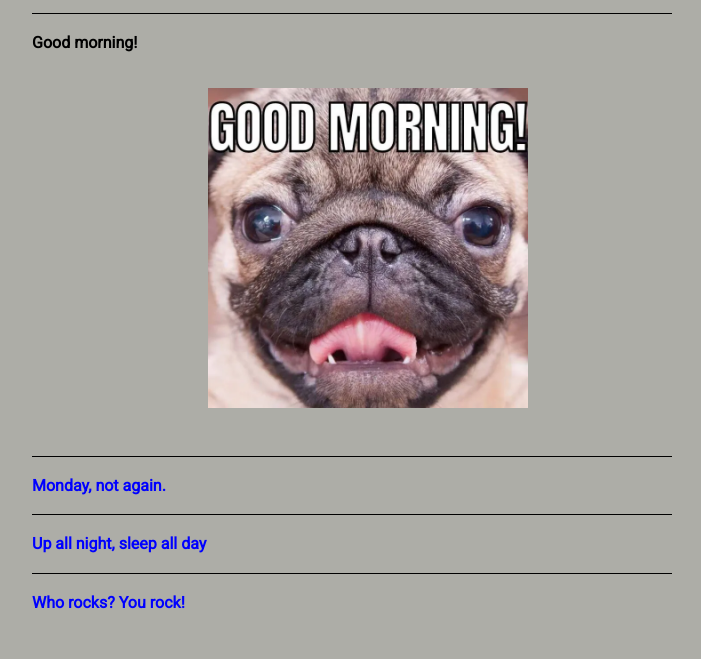
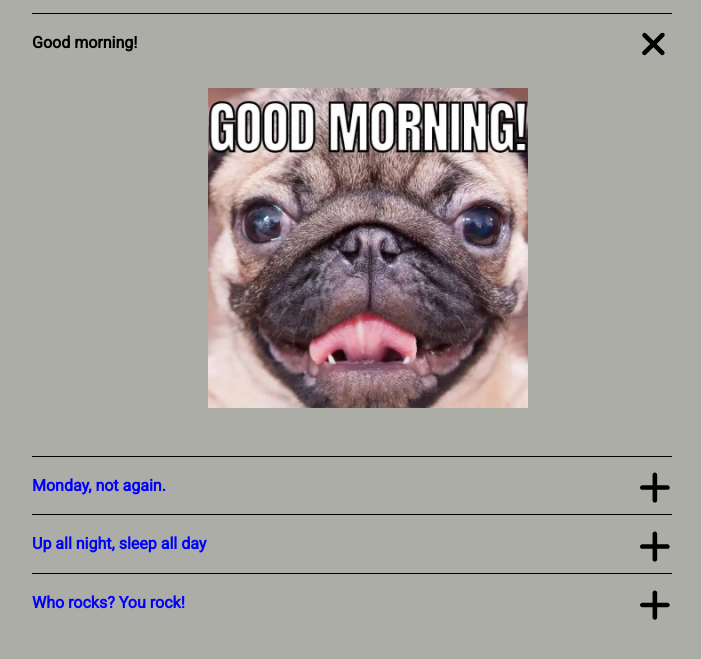
Before and after one commit to okrul/cssBayan, a plain HTML site: page index.html in a window 1280 px wide. Shown: the part 73-732 px from the top of the page, without its empty margins (288-989 px from the left). Drawn offline with Linux system fonts and the light colour scheme.

Commit message:
feat: implemented click active item

```diff
--- a/index.html
+++ b/index.html
@@ -24,23 +24,32 @@
             <ul class="mems_list">
                 <li class="mems_item">
                     <input type="radio" class="radio" id="radio1" name="mem-radio" checked>
-                    <label class="mem_label" for="radio1">Good morning!</label>
-                    <div class="mem"><img src="img/good-morning-puppy-meme-720x720.jpg.webp" alt="" class="mem-img"></div>
+                    <label class="mem_label" for="radio1">
+                        <div class="mem_header">Good morning!</div>
+                        <div class="mem"><img src="img/good-morning-puppy-meme-720x720.jpg.webp" alt="" class="mem-img"></div>
+                    </label>
                 </li>
                 <li class="mems_item">
                     <input type="radio" class="radio" id="radio2" name="mem-radio">
-                    <label class="mem_label" for="radio2">Monday, not again.</label>
-                    <div class="mem"><img src="img/monday-puppy-meme-720x720.jpg.webp" alt="" class="mem-img"></div>
+                    <label class="mem_label" for="radio2">
+                        <div class="mem_header">Monday, not again.</div>
+                        <div class="mem"><img src="img/monday-puppy-meme-720x720.jpg.webp" alt="" class="mem-img"></div>
+                    </label>
                 </li>
                 <li class="mems_item">
                     <input type="radio" class="radio" id="radio3" name="mem-radio">
-                    <label class="mem_label" for="radio3">Up all night, sleep all day</label>
-                    <div class="mem"><img src="img/insanity-puppy-meme-720x720.jpg.webp" alt="" class="mem-img"></div>
+                    <label class="mem_label" for="radio3">
+                        <div class="mem_header">Up all night, sleep all day</div>
+                        <div class="mem"><img src="img/insanity-puppy-meme-720x720.jpg.webp" alt="" class="mem-img"></div>
+                    </label>
+
                 </li>
                 <li class="mems_item">
                     <input type="radio" class="radio" id="radio4" name="mem-radio">
-                    <label class="mem_label" for="radio4">Who rocks? You rock!</label>
-                    <div class="mem"><img src="img/you-rock-meme-puppy-720x720.jpg.webp" alt="" class="mem-img"></div>
+                    <label class="mem_label" for="radio4">
+                        <div class="mem_header">Who rocks? You rock!</div>
+                        <div class="mem"><img src="img/you-rock-meme-puppy-720x720.jpg.webp" alt="" class="mem-img"></div>
+                    </label>
                 </li>
             </ul>
         </div>
--- a/style.css
+++ b/style.css
@@ -38,9 +38,10 @@ body {
     transition: all var(--transition-time);
     width: 100%;
     display: flex;
+    cursor: pointer;
 }
 
-.radio:checked~.mem {
+.radio:checked+.mem_label .mem {
     max-height: 100vh;
     padding: 1em;
 }
@@ -51,15 +52,15 @@ body {
     position: absolute;
 }
 
-.radio:checked+.mem_label {
+.radio:checked+.mem_label .mem_header {
     color: black;
 }
 
-.radio:checked+.mem_label::after {
+.radio:checked+.mem_label .mem_header::after {
     transform: rotate(45deg);
 }
 
-.mem_label {
+.mem_header {
     cursor: pointer;
     display: flex;
     font-weight: bold;
@@ -71,14 +72,13 @@ body {
     padding-top: .8em;
 }
 
-.mem_label::after {
+.mem_header::after {
     content: url(img/plus-solid.svg);
     width: 2em;
     height: 2em;
     text-align: center;
     transition: all var(--transition-time);
     background-color: transparent;
-    opacity: 0;
 }
 
 .mem-img {
@@ -96,14 +96,14 @@ body {
         max-height: 100vh;
         padding: 1em;
     }
-    .mems_item:hover .mem_label::after {
+    .mems_item:hover .mem_header::after {
         transform: rotate(45deg);
     }
-    .mems_list:hover .mem_label::after {
+    .mems_list:hover .mem_header::after {
         opacity: 100;
         color: black;
     }
-    .mems_list:hover .mem_label {
+    .mems_list:hover .mem_header {
         color: black;
     }
 }
```
